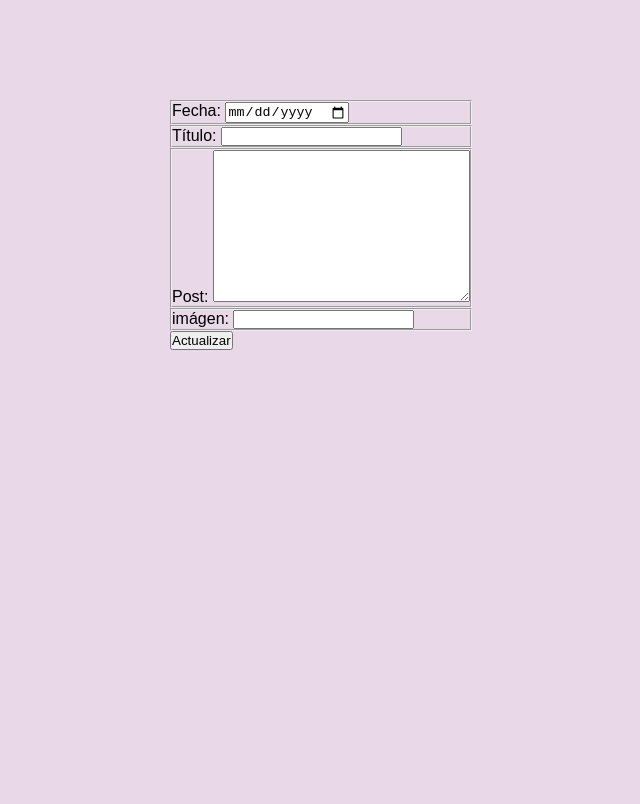
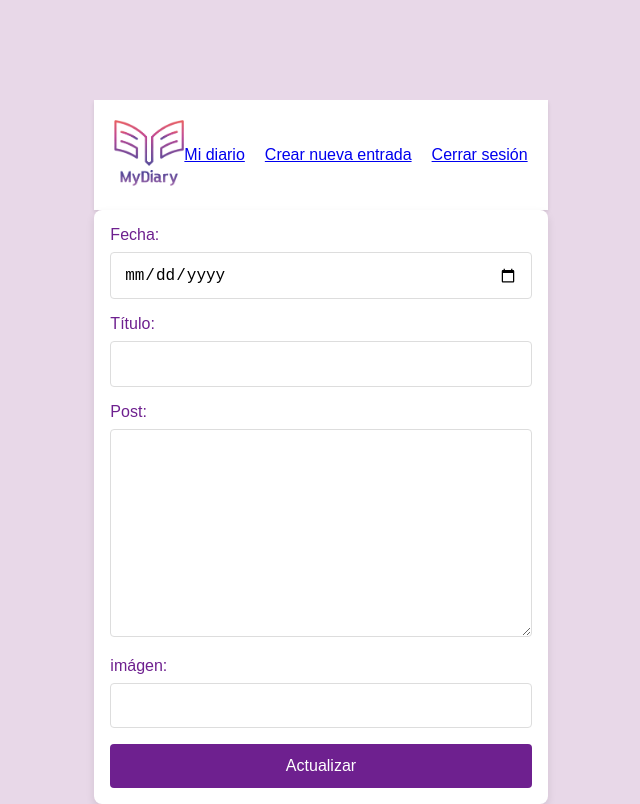
Before and after one commit to marianodilup/DiaryProject, a React (Vite) app: page /EditPost in a window 1280 px wide. Shown: the whole page, without its empty margins (319-959 px from the left). Built offline with nearby package versions, Linux system fonts and the light colour scheme; no server answers; sample sign-in values are in the browser's storage.

Commit message:
styles edit and header component

```diff
--- a/src/components/EditPost/EditPost.jsx
+++ b/src/components/EditPost/EditPost.jsx
@@ -5,6 +5,8 @@ import { getDataUserForAuth } from "../Services/UserApi";
 import { getPostById } from "../Services/ApiCrud";
 import { editPost } from "../Services/ApiCrud";
 import { useNavigate } from "react-router-dom";
+import Header from "../Header/Header";
+import "./EditPost.scss"
 
 function EditPost({userData, setAuthData }) {
 
@@ -56,10 +58,14 @@ function EditPost({userData, setAuthData }) {
 
   return (
 
-    <form action="" onSubmit={handleSubmit}>
-      <fieldset>
-      <label htmlFor="date">Fecha: </label>
-      <input value={post.date} type="date" id="date" onChange={handleInput} />
+    <>
+
+ <Header/>
+
+    <form className="EditPost" action="" onSubmit={handleSubmit}>
+      <fieldset >
+      <label   htmlFor="date">Fecha: </label>
+      <input  value={post.date} type="date" id="date" onChange={handleInput} />
       </fieldset>
       <fieldset>
       <label htmlFor="title">Título: </label>
@@ -87,6 +93,8 @@ function EditPost({userData, setAuthData }) {
       </fieldset>
       <button type="submit">Actualizar</button>
     </form>
+
+    </>
   )
 }
 
--- /dev/null
+++ b/src/components/EditPost/EditPost.scss
@@ -0,0 +1,77 @@
+.EditPost {
+    display: flex;
+    flex-direction: column;
+    max-width: 600px;
+    margin: auto;
+    padding: 1rem;
+    background-color: white;
+    border-radius: 8px;
+  box-shadow: 0 4px 8px rgba(0, 0, 0, 0.1);
+
+    // Estilo del campo de entrada
+    fieldset {
+      border: none;
+      margin-bottom: 1rem;
+      padding: 0;
+    }
+
+    label {
+      display: block;
+      font-size: 1rem;
+      color: #6e208f;
+      margin-bottom: 0.5rem;
+    }
+
+    input[type="text"],
+    input[type="date"],
+    textarea {
+      width: 100%;
+      padding: 0.8rem;
+      border: 1px solid #ddd;
+      border-radius: 4px;
+      font-size: 1rem;
+      box-sizing: border-box;
+      background-color: #fff;
+
+      &:focus {
+        border-color: #007bff;
+        outline: none;
+        box-shadow: 0 0 0 2px rgba(0, 123, 255, 0.25);
+      }
+    }
+
+    textarea {
+      resize: vertical;
+    }
+
+    button {
+      background-color: #6e208f;
+      color: #fff;
+      border: none;
+      border-radius: 4px;
+      padding: 0.8rem 1.5rem;
+      font-size: 1rem;
+      cursor: pointer;
+      transition: background-color 0.3s;
+
+      &:hover {
+        background-color: grey;
+      }
+    }
+
+    // Responsividad
+    @media (max-width: 768px) {
+      padding: 0.5rem;
+
+      input[type="text"],
+      input[type="date"],
+      textarea {
+        font-size: 0.9rem;
+      }
+
+      button {
+        padding: 0.6rem 1.2rem;
+        font-size: 0.9rem;
+      }
+    }
+  }
--- a/src/components/Header/Header.jsx
+++ b/src/components/Header/Header.jsx
@@ -8,9 +8,11 @@ function Header() {
     setMenuOpen(!menuOpen);
   };
   return (
-    <header>
-      <nav>
-        <Link to="/ListPost"><img className="logo" src="../../src/images/LogoMyDiary.png" alt="" /></Link>
+    <header className="header-container">
+      <nav className="nav-container">
+        <Link to="/ListPost">
+          <img className="logo" src="../../src/images/LogoMyDiary.png" alt="" />
+        </Link>
         <div className={`menu ${menuOpen ? "active" : ""}`}>
           <Link to="/ListPost"> Mi diario</Link>
           <Link to="/CreatePost"> Crear nueva entrada</Link>
--- a/src/components/Header/Header.scss
+++ b/src/components/Header/Header.scss
@@ -1,3 +1,12 @@
+*{
+    margin: 0;
+    padding: 0;
+    box-sizing: border-box;
+
+};
+
+
+
 $primary-color: #6e208f;
 $text-color: #2c3e50;
 $header-bg-color: #ffffff;
@@ -5,13 +14,15 @@ $highlight-color: #ff4081;
 $header-padding: 20px;
 $header-font-size: 18px;
 
-header {
+.header-container {
   background-color: $header-bg-color;
   padding: $header-padding;
   width: 100%;
   box-shadow: 0 2px 4px rgba(0, 0, 0, 0.1);
 
-  nav {
+ .nav-container {
+    max-width: 1200px;
+   margin: 0 auto;
     display: flex;
     justify-content: space-between;
     align-items: center;
@@ -26,19 +37,15 @@ header {
     .menu {
       display: flex;
       gap: 20px;
-      align-items: center;  // Asegura que los elementos del menú estén centrados verticalmente
+      align-items: center;
 
-      a {
-        color: $text-color;
-        text-decoration: none;
-        font-size: $header-font-size;
-        transition: color 0.3s, border-bottom 0.3s;
+
 
         &:hover {
           color: $highlight-color;
           border-bottom: 2px solid $highlight-color;
         }
-      }
+
     }
 
     .hamburguer {
@@ -64,7 +71,7 @@ header {
 @media (max-width: 768px) {
   header {
     nav {
-      justify-content: space-between; // Asegura que el logo esté a la izquierda y el menú hamburguesa a la derecha
+      justify-content: space-between;
       align-items: center;
 
       .menu {
@@ -86,7 +93,7 @@ header {
       }
 
       .hamburguer {
-        display: block; // Mostrar en dispositivos móviles
+        display: block;
       }
     }
   }
```
